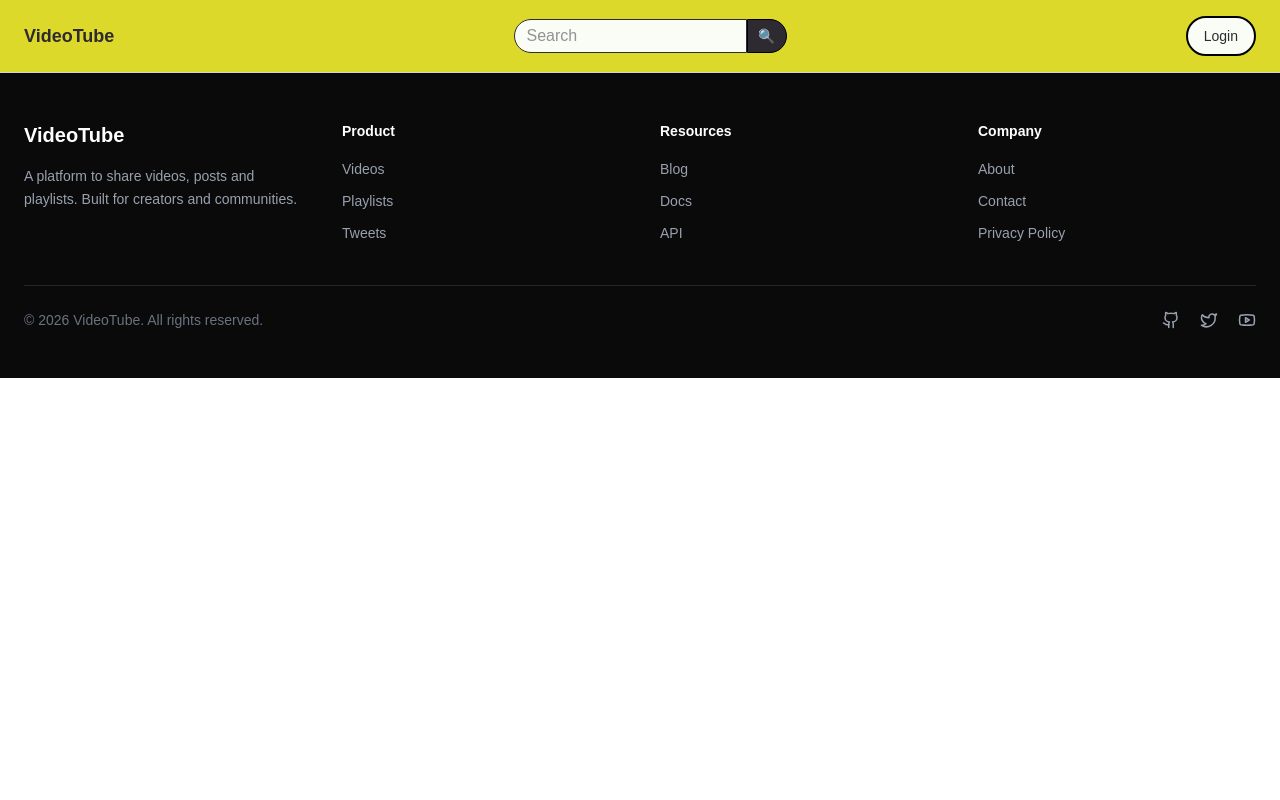
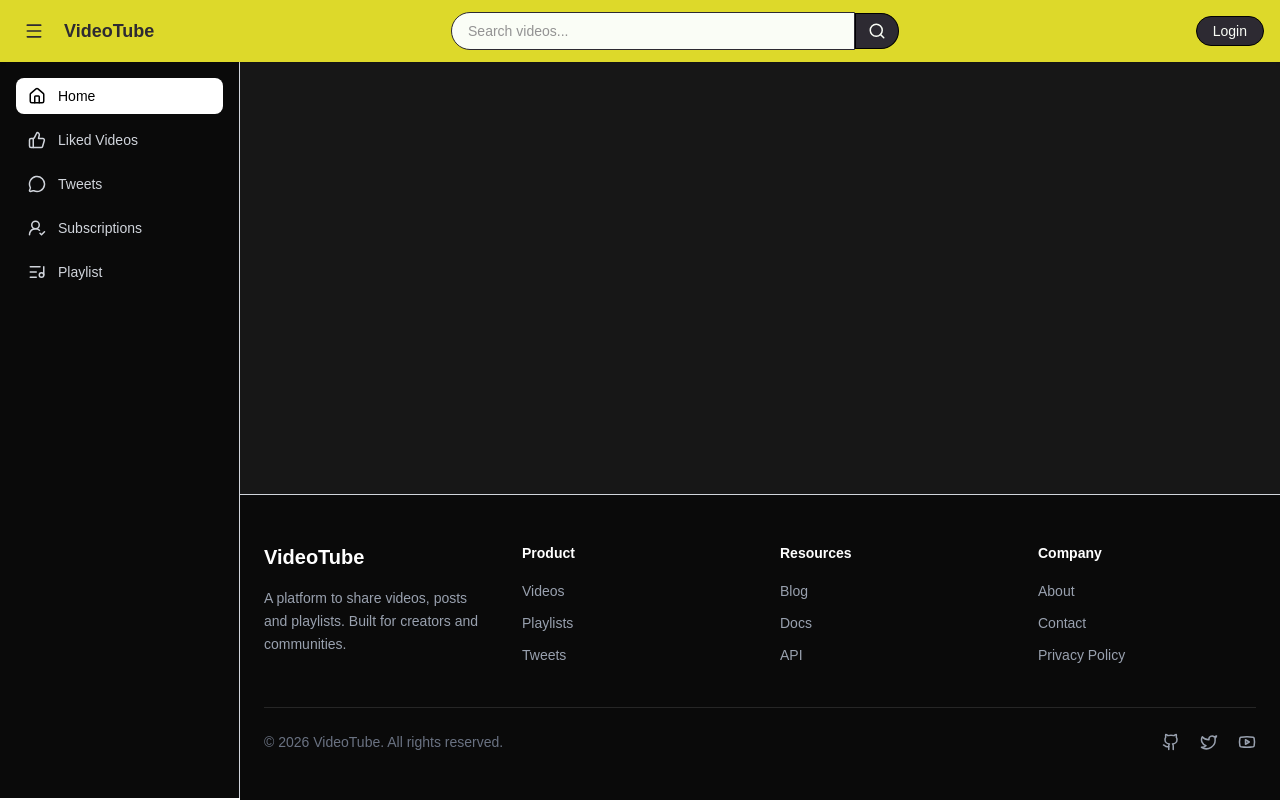
Before and after one commit to TanmayCloud251/VideoTube-Frontend-, a Next.js app: page / in a window 1280 px wide. Built offline with nearby package versions, Linux system fonts and the light colour scheme.

Commit message:
Fix root layout and improve sidebar toggle logic

```diff
--- a/app/layout.tsx
+++ b/app/layout.tsx
@@ -1,38 +1,40 @@
-import type { Metadata } from "next";
-import { Geist, Geist_Mono } from "next/font/google";
-import "./globals.css";
-import Footer from "@/components/footer/Footer";
-import Navbar from "@/components/Navbar";
+"use client"
 
-const geistSans = Geist({
-  variable: "--font-geist-sans",
-  subsets: ["latin"],
-});
-
-const geistMono = Geist_Mono({
-  variable: "--font-geist-mono",
-  subsets: ["latin"],
-});
-
-export const metadata: Metadata = {
-  title: "Create Next App",
-  description: "Generated by create next app",
-};
+import { useState, useCallback } from "react"
+import Navbar from "@/components/Navbar"
+import SideBar from "@/components/SideBar"
+import Footer from "@/components/footer/Footer"
+import "./globals.css"
 
 export default function RootLayout({
   children,
-}: Readonly<{
-  children: React.ReactNode;
-}>) {
+}: {
+  children: React.ReactNode
+}) {
+  const [isSidebarOpen, setIsSidebarOpen] = useState(true)
+
+  const toggleSidebar = useCallback(() => {
+    setIsSidebarOpen((prev) => !prev)
+  }, [])
+
   return (
     <html lang="en">
-      <body
-        className={`${geistSans.variable} ${geistMono.variable} antialiased`}
-      >
-          <Navbar />
-          {children}
-          <Footer />
+      <body className="antialiased">
+        <div className="flex h-screen flex-col">
+          <Navbar toggleSidebar={toggleSidebar} />
+
+          <div className="flex flex-1 overflow-hidden">
+            <SideBar isOpen={isSidebarOpen} />
+
+            <div className="flex flex-1 flex-col">
+              <main className="flex-1 overflow-y-auto bg-neutral-900 text-white p-4">
+                {children}
+              </main>
+              <Footer />
+            </div>
+          </div>
+        </div>
       </body>
     </html>
-  );
+  )
 }
--- a/components/Navbar.tsx
+++ b/components/Navbar.tsx
@@ -1,29 +1,80 @@
+"use client"
+
+import Link from "next/link"
+import { useState } from "react"
+import { useRouter } from "next/navigation"
 import { Button } from "./ui/Button"
+import { Menu, Search } from "lucide-react"
 
-export default function Navbar() {
+type Props = {
+  toggleSidebar: () => void
+}
+
+
+export default function Navbar({toggleSidebar}: Props) {
+
+  const [query, setQuery] = useState("")
+  const router = useRouter()
+
+  const handleSearch = (e: React.FormEvent) => {
+    e.preventDefault()
+    if (!query.trim()) return
+
+    router.push(`/search?q=${query}`)
+  }
+
   return (
-    <header className="bg-brand-accent text-brand-dark px-6 py-4 flex items-center justify-between">
+    <header className="sticky top-0 z-50 flex items-center justify-between bg-brand-accent px-4 py-3 text-brand-dark shadow-sm">
 
-      {/* Logo */}
-      <div className="font-bold text-lg">
-        VideoTube
+      {/* LEFT: Logo + Sidebar toggle */}
+      <div className="flex items-center gap-3">
+
+        <button
+          onClick={toggleSidebar}
+          aria-label="Toggle sidebar"
+          className="rounded-md p-2 hover:bg-black/10"
+        >
+          <Menu size={20} />
+        </button>
+
+        <Link href="/" className="text-lg font-bold">
+          VideoTube
+        </Link>
       </div>
 
-      {/* Search */}
-      <form className="flex items-center ">
+      {/* CENTER: Search */}
+      <form
+        onSubmit={handleSearch}
+        className="hidden w-full max-w-md items-center md:flex"
+      >
         <input
-          id="search"
           type="text"
-          placeholder="Search"
-          className="px-3 py-1 rounded-l-4xl border border-brand-dark bg-brand-light text-brand-dark"
-          aria-label="Search videos"
+          placeholder="Search videos..."
+          value={query}
+          onChange={(e) => setQuery(e.target.value)}
+          className="w-full rounded-l-full border border-brand-dark bg-brand-light px-4 py-2 text-sm outline-none"
         />
-        <Button type="submit" variant="primary" className="rounded-r-4xl h-fit border-1 border-black w-10 p-1.5 rounded-l-none">🔍</Button>
+
+        <Button
+          type="submit"
+          className="rounded-r-full border border-black px-3 py-2"
+        >
+          <Search size={18} />
+        </Button>
       </form>
 
-      {/* User actions */}
-      <div className="flex items-center gap-4">
-        <Button variant="secondary" className="rounded-3xl border-2 border-black">Login</Button>
+      {/* RIGHT: Actions */}
+      <div className="flex items-center gap-3">
+
+        {/* Mobile Search Button */}
+        <button className="p-2 md:hidden">
+          <Search size={20} />
+        </button>
+
+        <Button className="rounded-full border border-black px-4 py-1">
+          Login
+        </Button>
+
       </div>
     </header>
   )
--- /dev/null
+++ b/components/SideBar.tsx
@@ -0,0 +1,61 @@
+"use client"
+
+import Link from "next/link"
+import { usePathname } from "next/navigation"
+import {
+  Home,
+  ThumbsUp,
+  UserCheck2,
+  MessageCircle,
+  ListMusic,
+} from "lucide-react"
+
+const navItems = [
+  { name: "Home", href: "/", icon: Home },
+  { name: "Liked Videos", href: "/liked", icon: ThumbsUp },
+  { name: "Tweets", href: "/tweets", icon: MessageCircle },
+  { name: "Subscriptions", href: "/subscriptions", icon: UserCheck2 },
+  { name: "Playlist", href: "/playlist", icon: ListMusic },
+]
+
+
+type Props = {
+  isOpen: boolean
+}
+
+function SideBar({isOpen}: Props) {
+  const pathname = usePathname()
+
+  if (!isOpen) return null
+
+  return (
+    <aside className="sticky left-0 top-0 h-[calc(100vh-64px)] w-60 border-r bg-neutral-950 text-gray-300 p-4 overflow-y-auto">
+      <ul className="flex flex-col gap-2">
+
+        {navItems.map((item) => {
+          const isActive = pathname === item.href
+
+          return (
+            <li key={item.name}>
+              <Link
+                href={item.href}
+                className={`flex items-center gap-3 rounded-lg px-3 py-2 text-sm transition-all
+                  ${
+                    isActive
+                      ? "bg-white text-black font-medium"
+                      : "hover:bg-neutral-800 hover:text-white"
+                  }`}
+              >
+                <item.icon size={18} />
+                <span>{item.name}</span>
+              </Link>
+            </li>
+          )
+        })}
+
+      </ul>
+    </aside>
+  )
+}
+
+export default SideBar
--- /dev/null
+++ b/components/VideoCard.tsx
@@ -0,0 +1,20 @@
+
+
+function VideoCard() {
+  return (
+    <div className="flex flex-col">
+        <div className="h-68">
+            Video
+        </div>
+        <div className="h-30">
+            <p>Title</p>
+            <div className="flex justify-between">
+                <div>Views</div>
+                <div>Likes</div>
+            </div>
+        </div>
+    </div>
+  )
+}
+
+export default VideoCard
```
